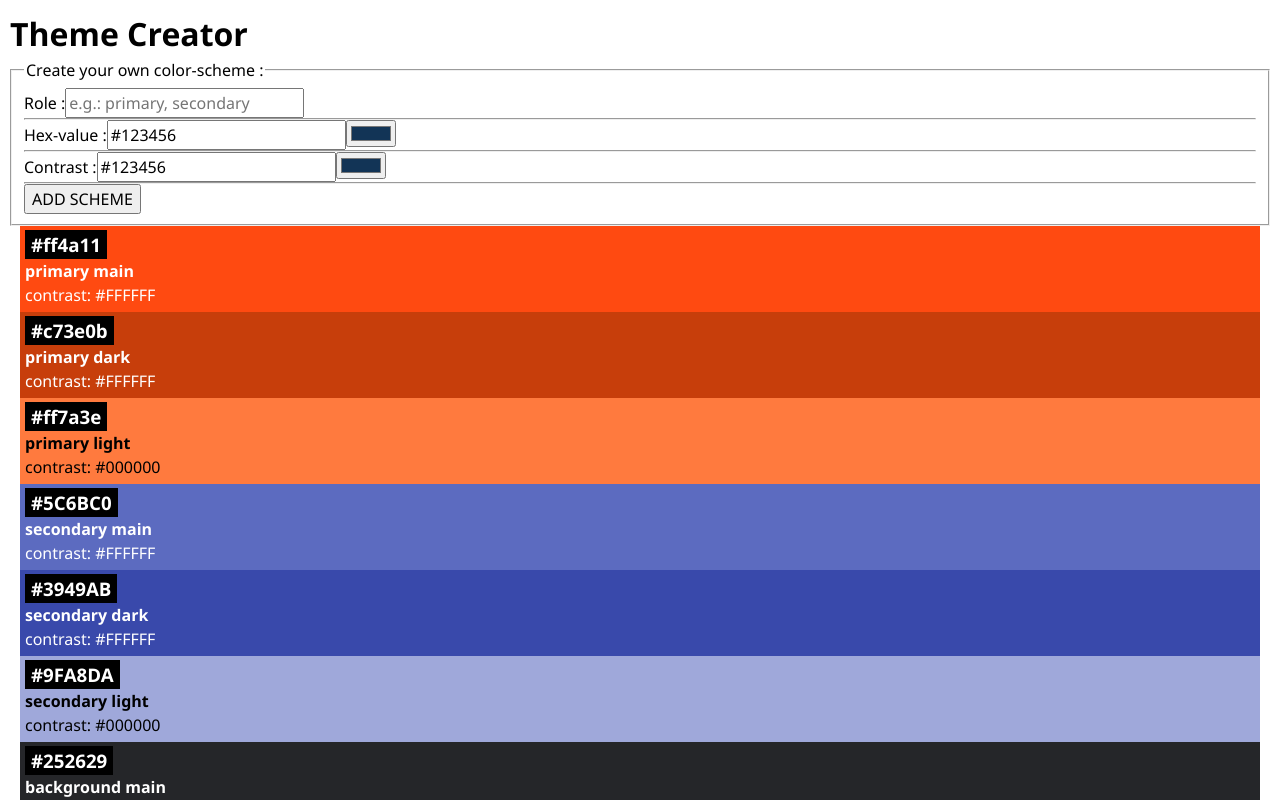
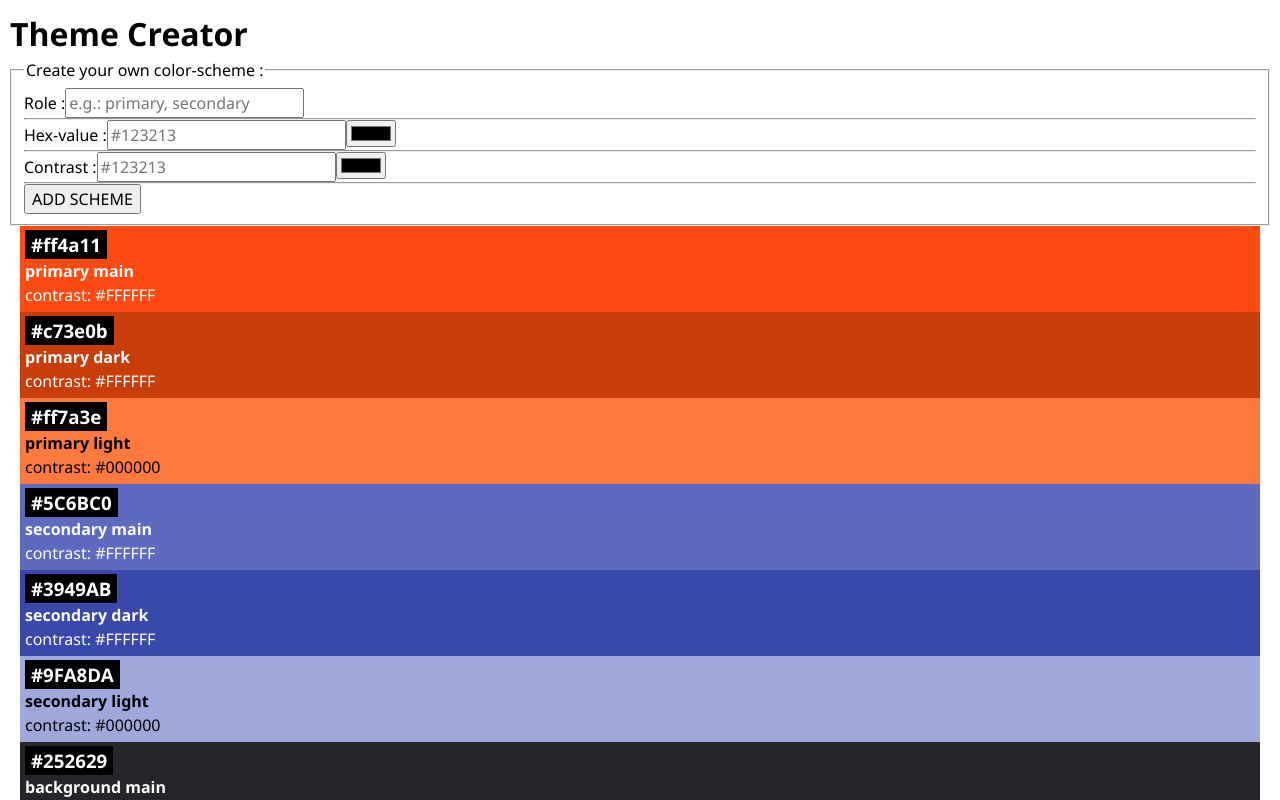
Before and after one commit to Braun-Johannes/Theme-creator, a React (Vite) app: page / in a window 1280 px wide. Shown: the top 800 px of the page. Built offline with nearby package versions, Linux system fonts and the light colour scheme.

Commit message:
removed default hex state

```diff
--- a/src/Components/ColorInput/ColorInput.jsx
+++ b/src/Components/ColorInput/ColorInput.jsx
@@ -1,7 +1,8 @@
 import { useState } from "react";
 
 export default function ColorInput({ id }) {
-  const [hex, setHex] = useState("#123456");
+  const [hex, setHex] = useState("");
+  //maybe filled default, warning in console
 
   function handleHex(event) {
     setHex(event.target.value);
```
